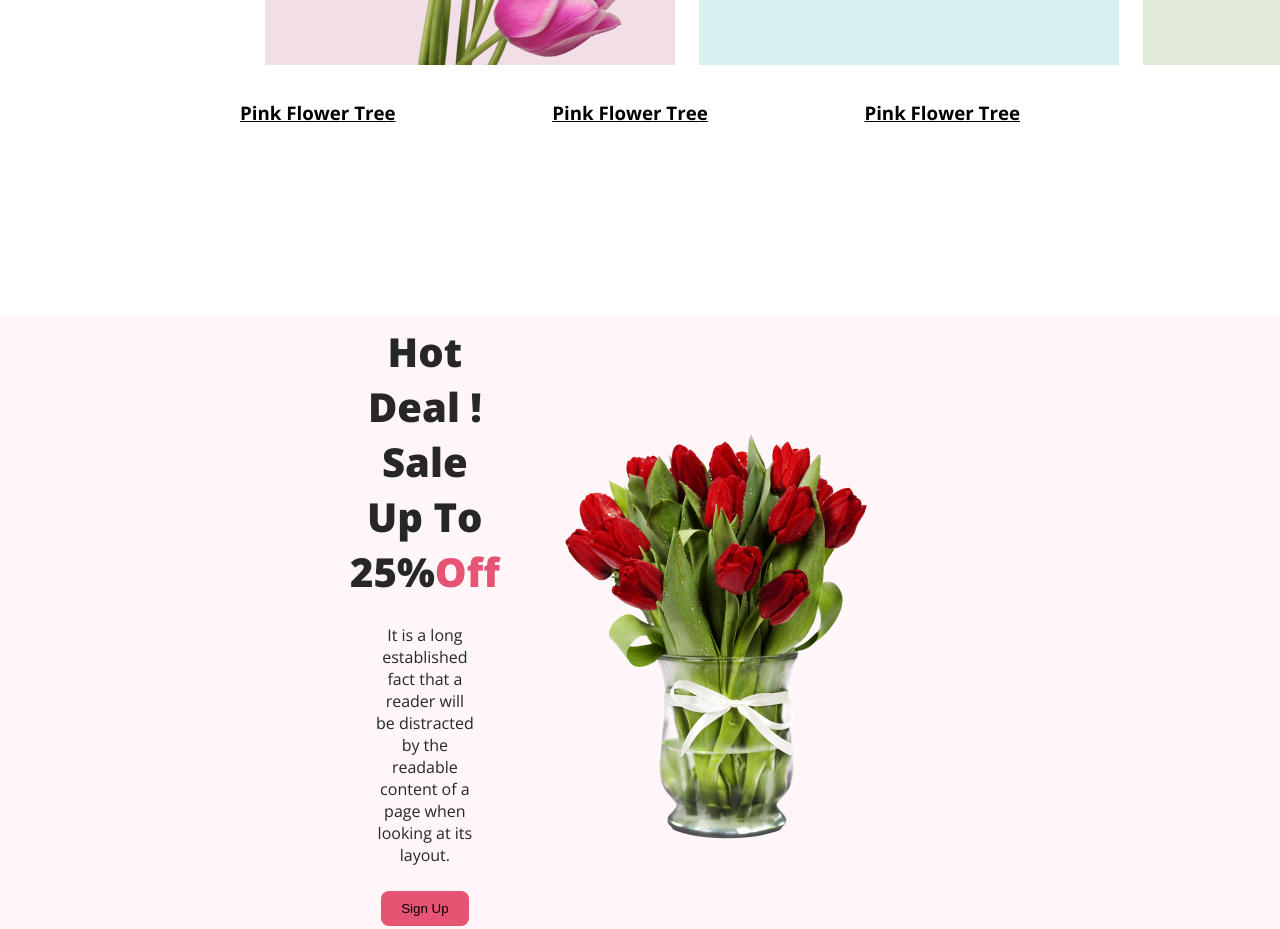
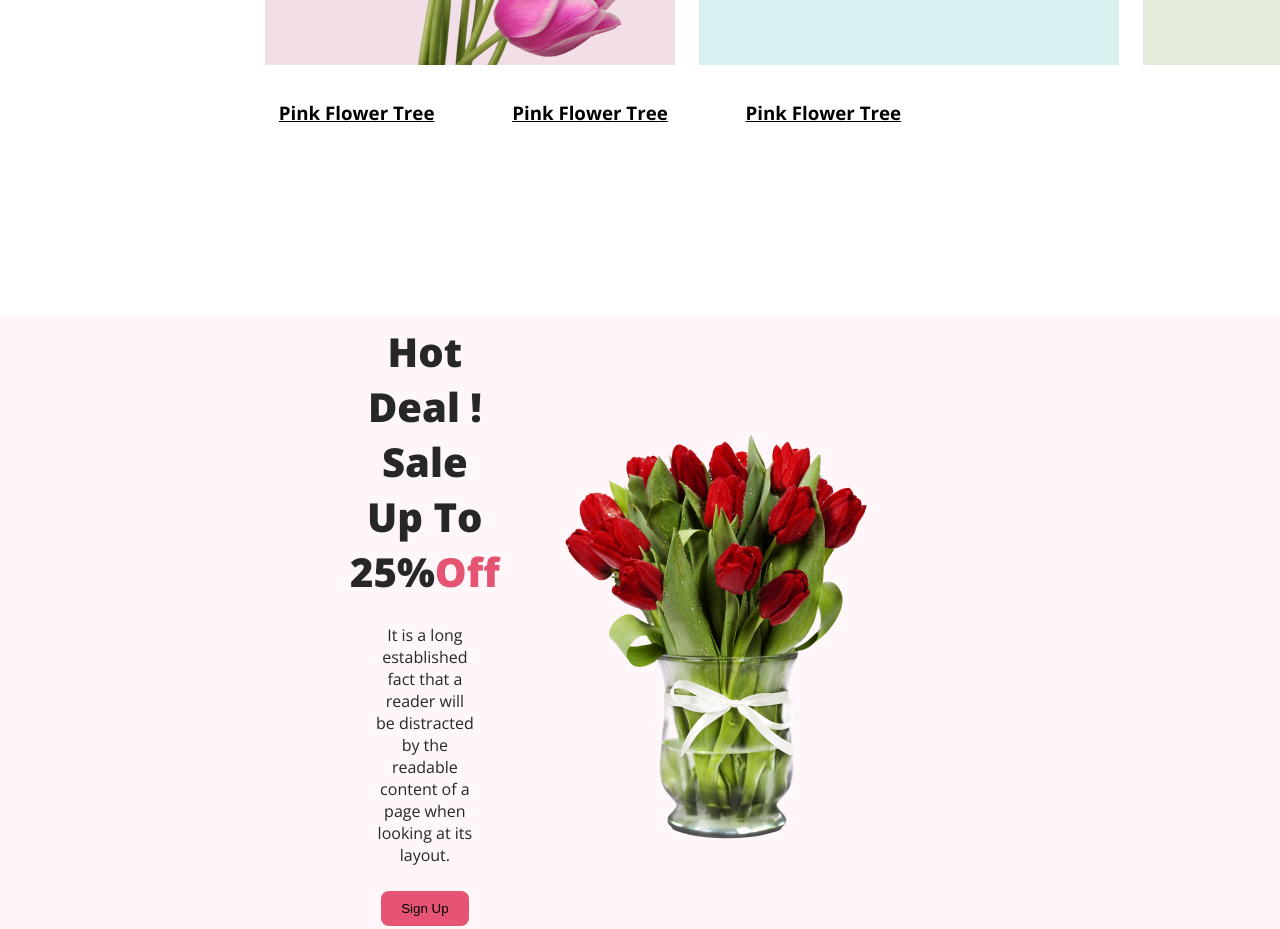
Before and after one commit to sahanakoli/assignment-project, a plain HTML site: page index.html in a window 1280 px wide. Shown: the part 1667-2596 px from the top of the page. Drawn offline with nearby package versions, Linux system fonts and the light colour scheme.

Commit message:
added some section

```diff
--- a/style.css
+++ b/style.css
@@ -94,9 +94,9 @@ body{
 }
 .item-pink{
     display: flex;
-    justify-content:space-between;
+    justify-content:space-around;
     align-items: center;
-    margin: 35px 260px 0px 240px;
+    margin: 35px 340px 0px 240px;
 
 }
 /* section-deal related style */
@@ -174,7 +174,7 @@ body{
     display: flex;
     justify-content: space-between;
     align-items: center;
-    margin: 20px 240px 100px 240px;
+    margin: 20px 240px 100px 220px;
     gap: 24px;
 }
 /* section-form related style */
```
